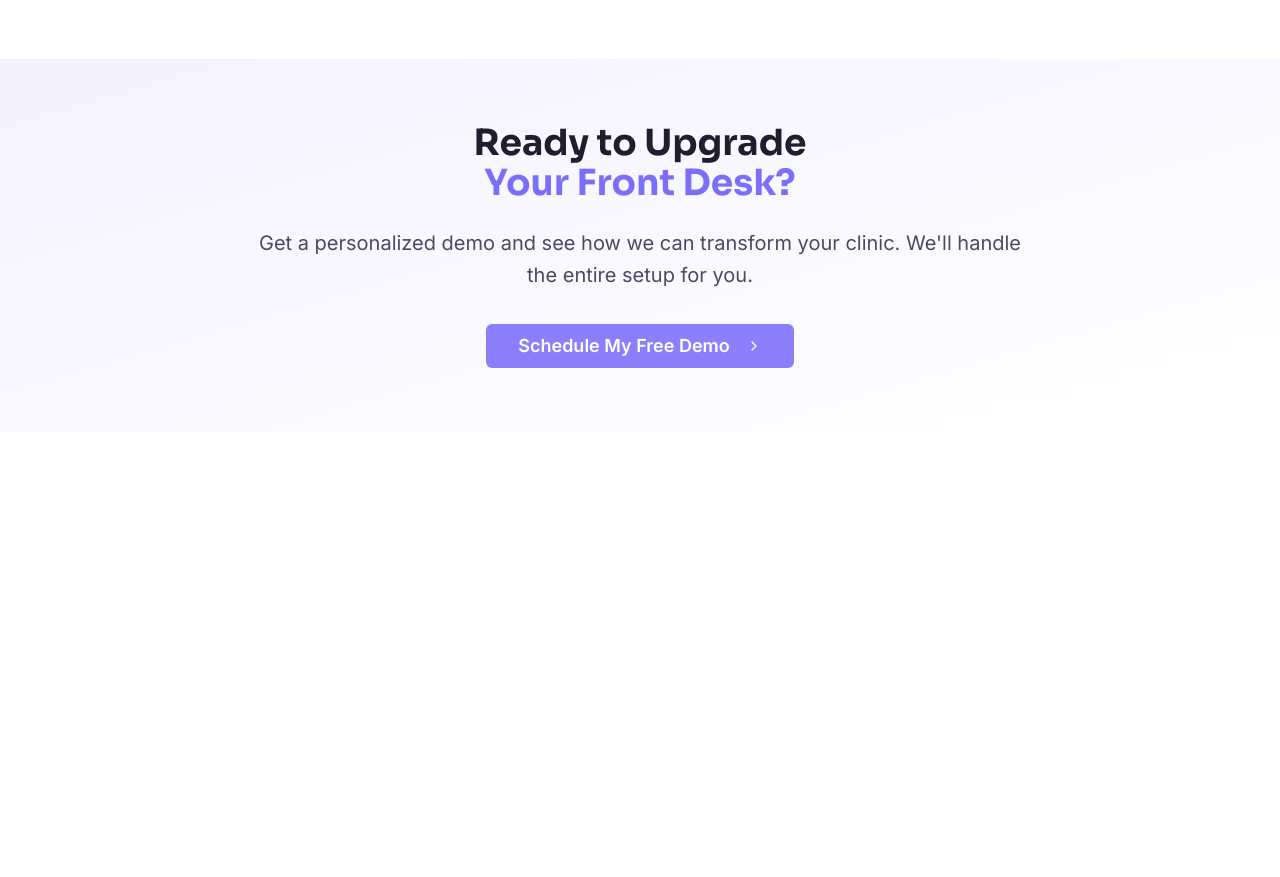
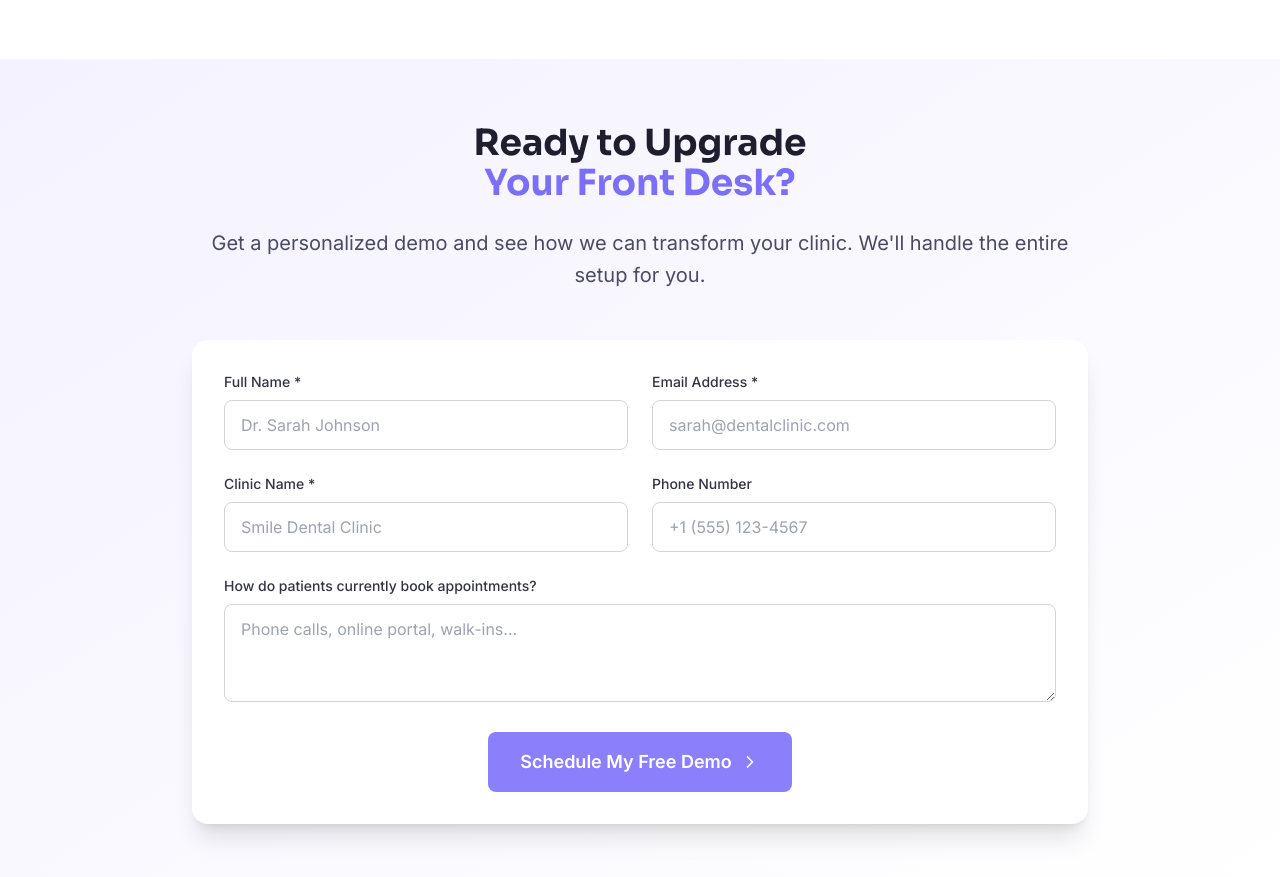
Before and after one commit to Shrinet82/opsie-pixel-flow, a React (Vite) app: page /ai-agents in a window 1280 px wide. Shown: the part 2920-3797 px from the top of the page. Before the commit the page ends 3352 px from the top, so only its background shows below. Built offline with nearby package versions, Linux system fonts and the light colour scheme.

Commit message:
Integrate form with Google Sheets
Connect the website's form to the provided Google Sheets link to enable data transfer.

```diff
--- a/src/config/webhooks.ts
+++ b/src/config/webhooks.ts
@@ -1,7 +1,7 @@
 
 // Configuration for webhook URLs
 // Add your Google Sheets webhook URL here for form submissions
-export const GOOGLE_SHEETS_WEBHOOK_URL = "";
+export const GOOGLE_SHEETS_WEBHOOK_URL = "https://docs.google.com/spreadsheets/d/1LfAvQD4yqt4S1p27ws0VNGVtlr_-nu6phJkhSni2Lzc/edit?usp=sharing";
 
 // To set up Google Sheets integration:
 // 1. Create a Google Apps Script with a doPost function
--- a/src/pages/AIAgents.tsx
+++ b/src/pages/AIAgents.tsx
@@ -2,8 +2,21 @@ import { Bot, Play, CheckCircle, MessageSquare, Calendar, ChevronRight } from "l
 import { Button } from "@/components/ui/button";
 import { Card, CardContent } from "@/components/ui/card";
 import Navigation from "@/components/Navigation";
+import { useState } from "react";
+import { useToast } from "@/hooks/use-toast";
+import { GOOGLE_SHEETS_WEBHOOK_URL } from "@/config/webhooks";
 
 const AIAgents = () => {
+  const { toast } = useToast();
+  const [isSubmitting, setIsSubmitting] = useState(false);
+  const [formData, setFormData] = useState({
+    name: "",
+    email: "",
+    clinicName: "",
+    phone: "",
+    currentBookingMethod: "",
+  });
+
   const scrollToDemo = () => {
     const demoSection = document.getElementById('demo');
     if (demoSection) {
@@ -15,6 +28,70 @@ const AIAgents = () => {
     const contactSection = document.getElementById('contact');
     if (contactSection) {
       contactSection.scrollIntoView({ behavior: 'smooth' });
+    }
+  };
+
+  const handleChange = (e: React.ChangeEvent<HTMLInputElement | HTMLTextAreaElement>) => {
+    const { name, value } = e.target;
+    setFormData(prev => ({
+      ...prev,
+      [name]: value
+    }));
+  };
+
+  const handleSubmit = async (e: React.FormEvent) => {
+    e.preventDefault();
+    setIsSubmitting(true);
+
+    try {
+      const submissionData = {
+        timestamp: new Date().toISOString(),
+        name: formData.name,
+        email: formData.email,
+        clinicName: formData.clinicName,
+        phone: formData.phone,
+        currentBookingMethod: formData.currentBookingMethod,
+        source: "AI Agents Page",
+        type: "AI Agent Demo Request"
+      };
+
+      if (GOOGLE_SHEETS_WEBHOOK_URL) {
+        await fetch(GOOGLE_SHEETS_WEBHOOK_URL, {
+          method: "POST",
+          headers: {
+            "Content-Type": "application/json",
+          },
+          body: JSON.stringify(submissionData),
+        });
+
+        toast({
+          title: "Demo Request Sent!",
+          description: "We'll be in touch within 24 hours to schedule your personalized demo.",
+        });
+      } else {
+        toast({
+          title: "Demo Request Received!",
+          description: "We'll be in touch soon to schedule your personalized demo.",
+        });
+      }
+
+      // Reset form
+      setFormData({
+        name: "",
+        email: "",
+        clinicName: "",
+        phone: "",
+        currentBookingMethod: "",
+      });
+    } catch (error) {
+      console.error("Error submitting form:", error);
+      toast({
+        title: "Error",
+        description: "There was an issue submitting your request. Please try again.",
+        variant: "destructive",
+      });
+    } finally {
+      setIsSubmitting(false);
     }
   };
 
@@ -268,22 +345,124 @@ const AIAgents = () => {
 
       {/* CTA Section */}
       <section id="contact" className="py-16 px-4 sm:px-6 lg:px-8 bg-gradient-to-br from-primary-50 to-accent-50/20 dark:from-midnight-900 dark:to-midnight-800">
-        <div className="container mx-auto text-center">
-          <div className="max-w-3xl mx-auto">
+        <div className="container mx-auto">
+          <div className="max-w-4xl mx-auto">
+            <div className="text-center mb-12">
               <h2 className="text-3xl sm:text-4xl font-sora font-bold text-midnight-900 dark:text-white mb-6">
                 Ready to Upgrade
                 <span className="text-primary-600 dark:text-primary-400 block">Your Front Desk?</span>
               </h2>
-            <p className="text-xl text-midnight-600 dark:text-gray-300 mb-8 leading-relaxed">
+              <p className="text-xl text-midnight-600 dark:text-gray-300 leading-relaxed">
                 Get a personalized demo and see how we can transform your clinic. We'll handle the entire setup for you.
               </p>
-            <Button
-              size="lg"
-              className="bg-primary-500 hover:bg-primary-600 dark:bg-primary-600 dark:hover:bg-primary-700 text-white px-8 py-4 text-lg font-semibold"
+            </div>
+
+            <div className="bg-white dark:bg-midnight-800 rounded-2xl shadow-xl p-8">
+              <form onSubmit={handleSubmit} className="space-y-6">
+                <div className="grid md:grid-cols-2 gap-6">
+                  <div>
+                    <label htmlFor="name" className="block text-sm font-medium text-midnight-700 dark:text-gray-300 mb-2">
+                      Full Name *
+                    </label>
+                    <input
+                      type="text"
+                      id="name"
+                      name="name"
+                      required
+                      value={formData.name}
+                      onChange={handleChange}
+                      className="w-full px-4 py-3 border border-gray-300 dark:border-gray-600 rounded-lg focus:ring-2 focus:ring-primary-500 focus:border-transparent dark:bg-midnight-700 dark:text-white"
+                      placeholder="Dr. Sarah Johnson"
+                    />
+                  </div>
+                  <div>
+                    <label htmlFor="email" className="block text-sm font-medium text-midnight-700 dark:text-gray-300 mb-2">
+                      Email Address *
+                    </label>
+                    <input
+                      type="email"
+                      id="email"
+                      name="email"
+                      required
+                      value={formData.email}
+                      onChange={handleChange}
+                      className="w-full px-4 py-3 border border-gray-300 dark:border-gray-600 rounded-lg focus:ring-2 focus:ring-primary-500 focus:border-transparent dark:bg-midnight-700 dark:text-white"
+                      placeholder="sarah@dentalclinic.com"
+                    />
+                  </div>
+                </div>
+
+                <div className="grid md:grid-cols-2 gap-6">
+                  <div>
+                    <label htmlFor="clinicName" className="block text-sm font-medium text-midnight-700 dark:text-gray-300 mb-2">
+                      Clinic Name *
+                    </label>
+                    <input
+                      type="text"
+                      id="clinicName"
+                      name="clinicName"
+                      required
+                      value={formData.clinicName}
+                      onChange={handleChange}
+                      className="w-full px-4 py-3 border border-gray-300 dark:border-gray-600 rounded-lg focus:ring-2 focus:ring-primary-500 focus:border-transparent dark:bg-midnight-700 dark:text-white"
+                      placeholder="Smile Dental Clinic"
+                    />
+                  </div>
+                  <div>
+                    <label htmlFor="phone" className="block text-sm font-medium text-midnight-700 dark:text-gray-300 mb-2">
+                      Phone Number
+                    </label>
+                    <input
+                      type="tel"
+                      id="phone"
+                      name="phone"
+                      value={formData.phone}
+                      onChange={handleChange}
+                      className="w-full px-4 py-3 border border-gray-300 dark:border-gray-600 rounded-lg focus:ring-2 focus:ring-primary-500 focus:border-transparent dark:bg-midnight-700 dark:text-white"
+                      placeholder="+1 (555) 123-4567"
+                    />
+                  </div>
+                </div>
+
+                <div>
+                  <label htmlFor="currentBookingMethod" className="block text-sm font-medium text-midnight-700 dark:text-gray-300 mb-2">
+                    How do patients currently book appointments?
+                  </label>
+                  <textarea
+                    id="currentBookingMethod"
+                    name="currentBookingMethod"
+                    rows={3}
+                    value={formData.currentBookingMethod}
+                    onChange={handleChange}
+                    className="w-full px-4 py-3 border border-gray-300 dark:border-gray-600 rounded-lg focus:ring-2 focus:ring-primary-500 focus:border-transparent dark:bg-midnight-700 dark:text-white"
+                    placeholder="Phone calls, online portal, walk-ins..."
+                  />
+                </div>
+
+                <div className="text-center">
+                  <button
+                    type="submit"
+                    disabled={isSubmitting}
+                    className="inline-flex items-center px-8 py-4 bg-primary-500 hover:bg-primary-600 dark:bg-primary-600 dark:hover:bg-primary-700 text-white text-lg font-semibold rounded-lg transition-colors disabled:opacity-50 disabled:cursor-not-allowed"
                   >
+                    {isSubmitting ? (
+                      <>
+                        <svg className="animate-spin -ml-1 mr-3 h-5 w-5 text-white" xmlns="http://www.w3.org/2000/svg" fill="none" viewBox="0 0 24 24">
+                          <circle className="opacity-25" cx="12" cy="12" r="10" stroke="currentColor" strokeWidth="4"></circle>
+                          <path className="opacity-75" fill="currentColor" d="M4 12a8 8 0 018-8V0C5.373 0 0 5.373 0 12h4zm2 5.291A7.962 7.962 0 014 12H0c0 3.042 1.135 5.824 3 7.938l3-2.647z"></path>
+                        </svg>
+                        Sending...
+                      </>
+                    ) : (
+                      <>
                         Schedule My Free Demo
                         <ChevronRight className="w-5 h-5 ml-2" />
-            </Button>
+                      </>
+                    )}
+                  </button>
+                </div>
+              </form>
+            </div>
           </div>
         </div>
       </section>
```
Lines whose indentation alone changed are shown as unchanged.
